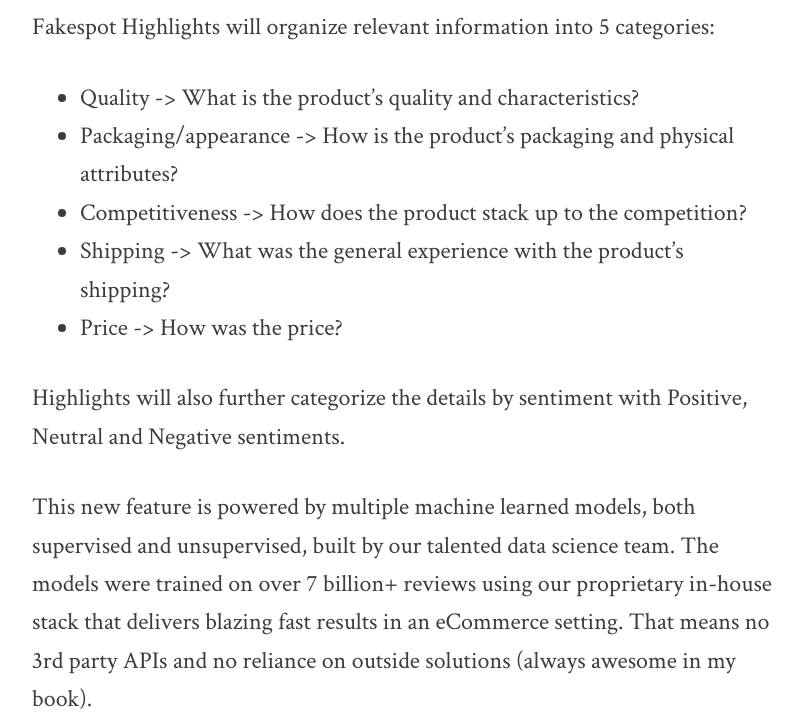
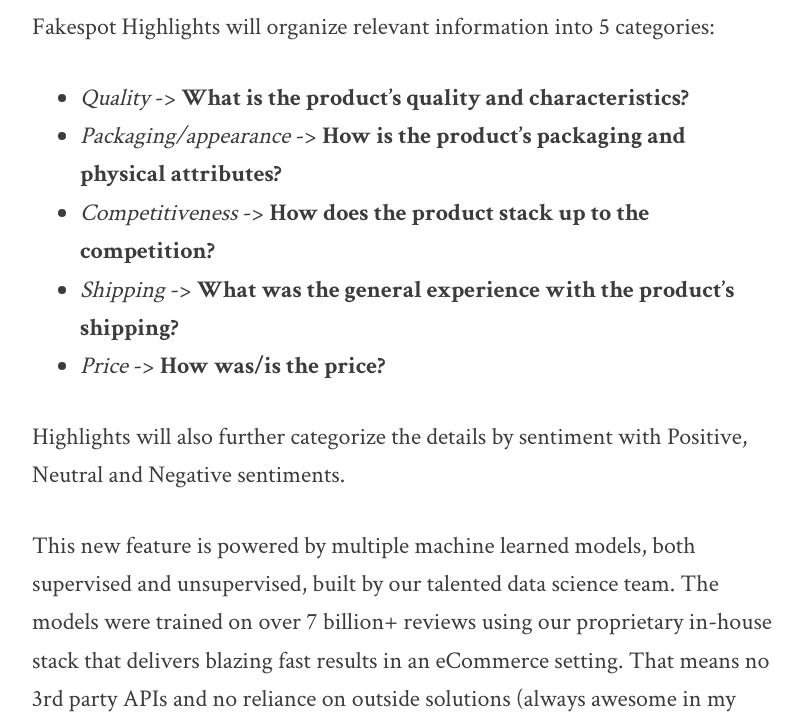
Before and after one commit to saouddk/saouddk.github.io, a Jekyll site: the page built from _posts/2020-09-29-fakespot-highlights-ai-powered-summaries.markdown, in a window 1280 px wide and 900 px high, scrolled down 1038 px, cut to the strip 178-900 px from the top of the window. Shown: the whole strip, without its empty margins (238-1041 px from the left). Built offline with Jekyll 4.4.1, drawn with Linux system fonts in a browser that asks for light colours.

Commit message:
Further styling.

```diff
--- a/_posts/2020-09-29-fakespot-highlights-ai-powered-summaries.markdown
+++ b/_posts/2020-09-29-fakespot-highlights-ai-powered-summaries.markdown
@@ -14,11 +14,11 @@
 ![Fakespot Highlights](/assets/img/fakespot_highlights.gif){:style="border: 2px solid black;"}
 
 Fakespot Highlights will organize relevant information into 5 categories:
-- Quality -> What is the product's quality and characteristics?
-- Packaging/appearance -> How is the product's packaging and physical attributes?
-- Competitiveness -> How does the product stack up to the competition?
-- Shipping -> What was the general experience with the product's shipping?
-- Price -> How was the price?
+- *Quality* -> **What is the product's quality and characteristics?**
+- *Packaging/appearance* -> **How is the product's packaging and physical attributes?**
+- *Competitiveness* -> **How does the product stack up to the competition?**
+- *Shipping* -> **What was the general experience with the product's shipping?**
+- *Price* -> **How was/is the price?**
 
 Highlights will also further categorize the details by sentiment with Positive, Neutral and Negative sentiments.
 
```
